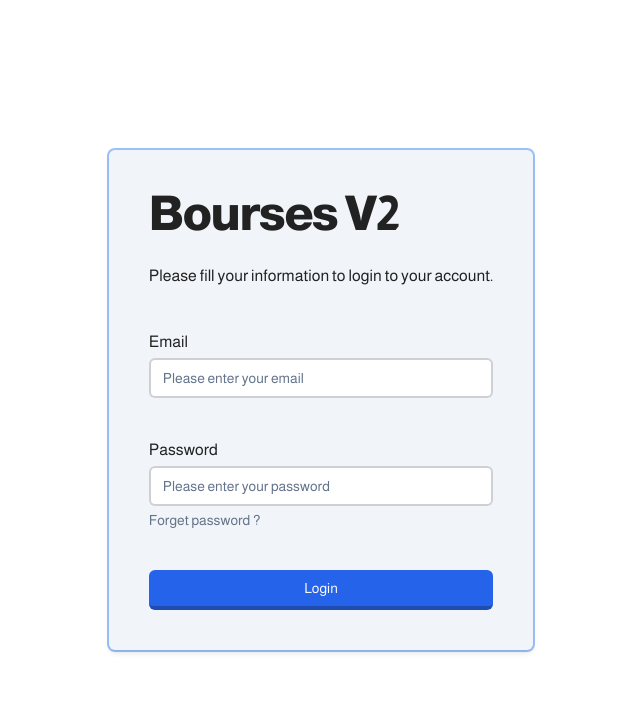
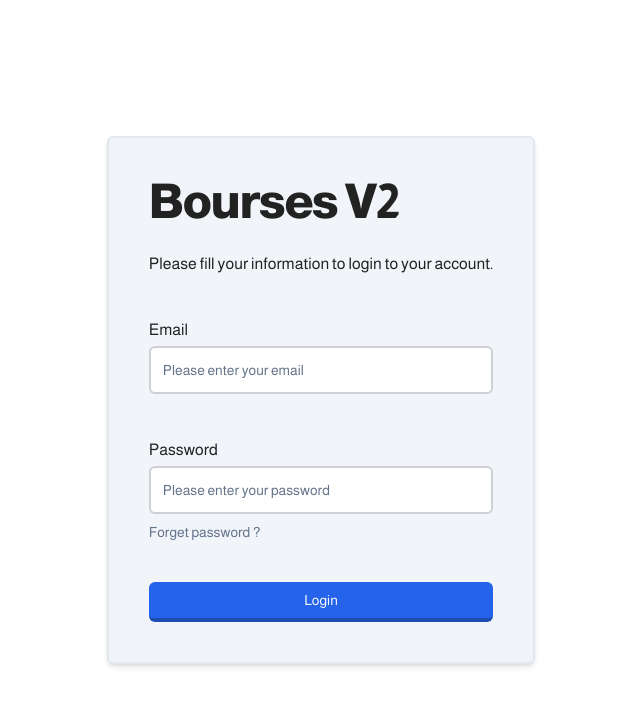
Before and after one commit to aymenip/bourses-v2, a React (Vite) app in the folder frontend/: page /login in a window 1280 px wide. Shown: the top 706 px of the page, without its empty margins (319-959 px from the left). Built offline with nearby package versions, Linux system fonts and the light colour scheme; a web font is replaced by a local one.

Commit message:
form validation

```diff
--- a/frontend/package.json
+++ b/frontend/package.json
@@ -10,6 +10,7 @@
     "preview": "vite preview"
   },
   "dependencies": {
+    "@hookform/resolvers": "^3.9.1",
     "@radix-ui/react-checkbox": "^1.1.1",
     "@radix-ui/react-dialog": "^1.1.1",
     "@radix-ui/react-dropdown-menu": "^2.1.1",
@@ -26,10 +27,12 @@
     "lucide-react": "^0.396.0",
     "react": "^18.3.1",
     "react-dom": "^18.3.1",
+    "react-hook-form": "^7.53.2",
     "react-i18next": "^14.1.2",
     "tailwind-merge": "^2.3.0",
     "tailwindcss-animate": "^1.0.7",
-    "vaul": "^0.9.1"
+    "vaul": "^0.9.1",
+    "zod": "^3.23.8"
   },
   "devDependencies": {
     "@tanstack/router-devtools": "^1.43.3",
--- a/frontend/src/components/ui/input.tsx
+++ b/frontend/src/components/ui/input.tsx
@@ -3,7 +3,7 @@ import * as React from "react"
 import { cn } from "../../lib/utils"
 
 export interface InputProps
-  extends React.InputHTMLAttributes<HTMLInputElement> {}
+  extends React.InputHTMLAttributes<HTMLInputElement> { }
 
 const Input = React.forwardRef<HTMLInputElement, InputProps>(
   ({ className, type, ...props }, ref) => {
@@ -11,7 +11,7 @@ const Input = React.forwardRef<HTMLInputElement, InputProps>(
       <input
         type={type}
         className={cn(
-          "flex h-10 w-full rounded-md border-2 border-b-2 focus-visible:border-b-4  border-secondary-foreground/20 hover:border-primary/70 focus-visible:border-primary bg-background px-3 py-2 text-sm file:border-0 file:bg-transparent file:text-sm file:font-medium placeholder:text-muted-foreground focus-visible:outline-none disabled:cursor-not-allowed disabled:opacity-50",
+          "flex h-12 w-full rounded-md border-2 border-b-2 focus-visible:border-b-4  border-secondary-foreground/20 hover:border-primary/70 focus-visible:border-primary bg-background px-3 text-sm file:border-0 file:bg-transparent file:text-sm file:font-medium placeholder:text-muted-foreground focus-visible:outline-none disabled:cursor-not-allowed disabled:opacity-50",
           className
         )}
         ref={ref}
--- a/frontend/src/index.css
+++ b/frontend/src/index.css
@@ -83,6 +83,18 @@
   .neon-shadow {
     @apply shadow-[0_0_2px_#fff,inset_0_0_2px_#fff,0_0_5px_#2563eb,0_0_15px_#2563eb,0_0_30px_#2563eb];
   }
+
+  .form {
+    @apply grid gap-y-10;
+  }
+
+  .form-group {
+    @apply grid gap-y-1;
+  }
+
+  .form-error {
+    @apply text-red-500 flex items-center gap-x-1;
+  }
 }
 
 @layer utilities {
--- a/frontend/src/routes/login.tsx
+++ b/frontend/src/routes/login.tsx
@@ -1,9 +1,13 @@
 import { Button } from '@/components/ui/button'
 import { Input } from '@/components/ui/input'
 import { H1, Muted, P } from '@/components/ui/typography'
-import { Link1Icon } from '@radix-ui/react-icons'
 import { createFileRoute, Link } from '@tanstack/react-router'
-import { FormInput } from 'lucide-react'
+import { useTranslation } from 'react-i18next'
+import { useForm } from 'react-hook-form';
+import { TLogin } from '@/types'
+import { zodResolver } from "@hookform/resolvers/zod";
+import { LoginSchema } from '@/types/login'
+import { Cross1Icon, Cross2Icon, CrossCircledIcon } from '@radix-ui/react-icons'
 
 export const Route = createFileRoute('/login')({
   component: Login,
@@ -12,35 +16,53 @@ export const Route = createFileRoute('/login')({
 
 
 function Login() {
+
+  const {
+    register,
+    handleSubmit,
+    formState: { errors },
+  } = useForm<TLogin>({
+    resolver: zodResolver(LoginSchema)
+  });
+
+  const formSubmit = () => { };
+
+  const [t, _] = useTranslation('translation');
+
   return <div className='w-full h-[100vh] grid place-content-center'>
-    <div className='bg-secondary p-10 rounded-md shadow-md ring-2'>
+    <div className='bg-secondary p-10 rounded-md shadow-md border-slate-200 dark:border-slate-600 border-2'>
       <div className='mb-10'>
         <H1>
           Bourses V2
         </H1>
         <P>
-          Please fill your information to login to your account.
+          {t('login-message')}
         </P>
       </div>
-      <form className='grid gap-y-10'>
-        <div className='grid gap-y-1'>
-          <label className=''>Email</label>
-          <Input placeholder='Please enter your email' type='text' />
+      <form className='form' onSubmit={handleSubmit(formSubmit)}>
+        <div className='form-group'>
+          <label className=''>{t("email")}</label>
+          <Input {...register('email')} placeholder={t("request-email")} type='text' />
+          <div className='form-error'>
+            {errors?.email && <><CrossCircledIcon /> <span className='flex items-center gap-x-1'>{t(errors.email?.message || "")}</span> </>}
+          </div>
         </div>
-        <div className='grid gap-y-1'>
-          <label className=''>Password</label>
-          <Input placeholder='Please enter your password' type='password' />
+        <div className='form-group'>
+          <label className=''>{t("password")}</label>
+          <Input {...register('password')} placeholder={t("request-password")} type='password' />
+          <div className='form-error'>
+            {errors?.password && <><CrossCircledIcon /> <span className='flex items-center gap-x-1'>{t(errors.password?.message || "")}</span> </>}
+          </div>
           <Link to='/' className='hover:underline'>
-            <Muted>Forget password ?</Muted>
+            <Muted>{t('forget-password')}</Muted>
           </Link>
         </div>
-
         <div>
-          <Button className='w-full'>
-            Login
+          <Button type='submit' className='w-full'>
+            {t('login')}
           </Button>
         </div>
       </form>
     </div>
-  </div>
+  </div >
 }
--- a/frontend/src/translations/ar/translation.json
+++ b/frontend/src/translations/ar/translation.json
@@ -5,14 +5,26 @@
   "arabic": "العربية",
   "bye": "إلى اللقاء",
   "email": "البريد الإلكتروني",
+  "password": "كلمة السر",
   "dark": "داكن",
   "light": "فاتح",
   "system": "النظام",
   "dashboard": "لوحة التحكم",
   "teachers": "الأساتذة",
   "teacher": "أستاذ",
+  "student": "طالب",
+  "students": "الطلبة",
+  "employee": "موظف",
+  "employees": "الموظفون",
   "cu": "المركز الجامعي",
   "cherif": "الشريف بوشوشة",
   "aflou": "أفلو",
-  "number-of-teachers": "عدد الأساتذة"
+  "number-of-teachers": "عدد الأساتذة",
+  "login-message": "رجاءا قم بملئ معلوماتك من أجل تسجيل الدخول.",
+  "forget-password": "نسيت كلمة المرور ؟",
+  "login": "تسجيل الدخول",
+  "request-email": "أدخل بريدك الإلكتروني من فضلك",
+  "request-password": "أدخل كلمة السر من فضلك",
+  "invalid-email": "رجاءا أدخل إيميل صالح.",
+  "at-least-8": "8 أحرف على الأقل"
 }
--- a/frontend/src/translations/en/translation.json
+++ b/frontend/src/translations/en/translation.json
@@ -5,14 +5,26 @@
   "arabic": "Arabic",
   "bye": "Good Bye",
   "email": "Email",
+  "password": "Password",
   "dark": "Dark",
   "light": "Light",
   "system": "System",
   "dashboard": "Dashboard",
   "teachers": "Teachers",
   "teacher": "Teacher",
+  "student": "Student",
+  "students": "Students",
+  "employee": "Employee",
+  "employees": "Employees",
   "cu": "University center",
   "cherif": "El cherif bouchoucha",
   "aflou": "Aflou",
-  "number-of-teachers": "Number of teachers"
+  "number-of-teachers": "Number of teachers",
+  "login-message": "Please fill your information to login to your account.",
+  "forget-password": "Forget password ?",
+  "login": "Login",
+  "request-email": "Please enter your email",
+  "request-password": "Please enter your password",
+  "invalid-email": "Please enter a valid email",
+  "at-least-8": "At least 8 characters"
 }
--- /dev/null
+++ b/frontend/src/types/employee.ts
@@ -0,0 +1,2 @@
+export type TEmployee = {
+}
--- /dev/null
+++ b/frontend/src/types/index.ts
@@ -0,0 +1,12 @@
+import { TLogin } from "./login";
+import { TTeacher } from "./teacher"
+import { TStudent } from "./student"
+import { TEmployee } from "./employee"
+
+
+export type {
+    TLogin,
+    TEmployee,
+    TStudent,
+    TTeacher
+};
--- /dev/null
+++ b/frontend/src/types/login.ts
@@ -0,0 +1,10 @@
+
+import { z } from 'zod';
+
+export const LoginSchema = z.object({
+    email: z.string().email({ "message": "invalid-email" }),
+    password: z.string().min(8, "at-least-8"),
+});
+
+
+export type TLogin = z.infer<typeof LoginSchema>;
--- /dev/null
+++ b/frontend/src/types/student.ts
@@ -0,0 +1,2 @@
+export type TStudent = {
+}
--- /dev/null
+++ b/frontend/src/types/teacher.ts
@@ -0,0 +1,2 @@
+export type TTeacher = {
+}
```
Also changed, not shown: 1 other file (tests, documents, lock files or other folders).
